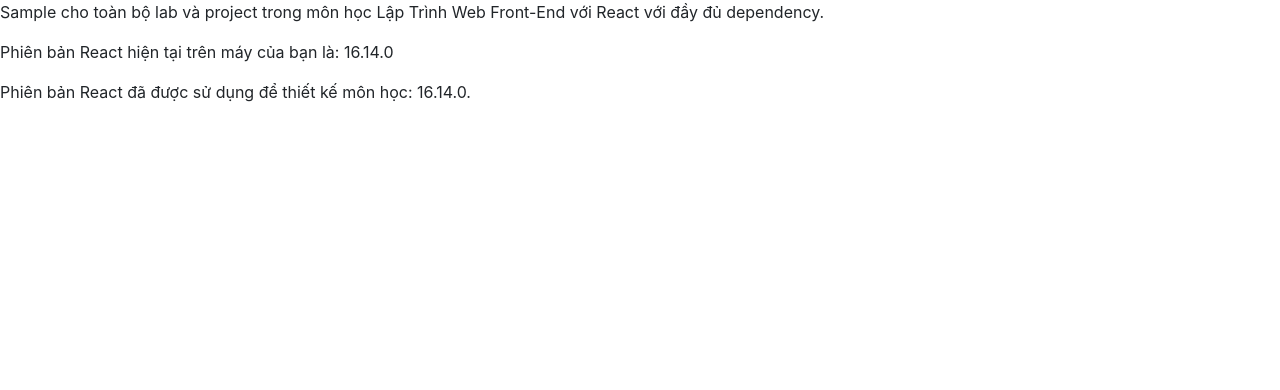
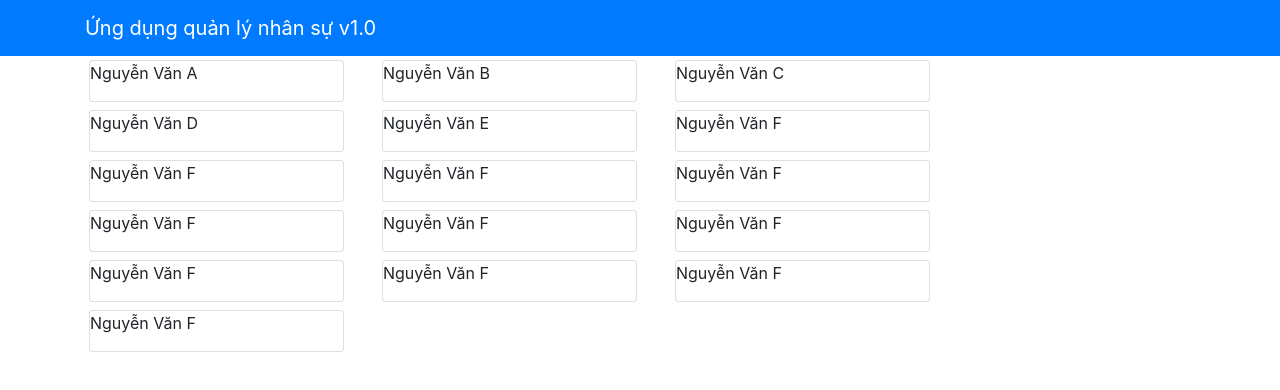
Before and after one commit to dtrungqt/RJS101x_ASM, a React (Create React App) app: page / in a window 1280 px wide. Shown: the top 390 px of the page. Built offline with nearby package versions, Linux system fonts and the light colour scheme.

Commit message:
3rd show staff list

```diff
--- a/public/index.html
+++ b/public/index.html
@@ -24,7 +24,7 @@
       work correctly both with client-side routing and a non-root public URL.
       Learn how to configure a non-root public URL by running `npm run build`.
     -->
-    <title>React App</title>
+    <title>Ứng dụng quản lý nhân sự</title>
   </head>
   <body>
     <noscript>You need to enable JavaScript to run this app.</noscript>
--- a/src/App.js
+++ b/src/App.js
@@ -1,13 +1,30 @@
-import React, { Component } from 'react';
-import './App.css';
+import React, { Component } from "react";
+import { Navbar, NavbarBrand } from "reactstrap";
+import "./App.css";
+import StaffList from "./components/StaffListComponent";
+import { STAFFS } from "./shared/staffs";
+
 class App extends Component {
+  constructor(props) {
+    super(props);
+
+    this.state = {
+      staffs: STAFFS,
+    };
+  }
 
   render() {
     return (
-      <div className="App">
-        <p>Sample cho toàn bộ lab và project trong môn học Lập Trình Web Front-End với React với đầy đủ dependency.</p>
-        <p>Phiên bản React hiện tại trên máy của bạn là: {React.version}</p>
-        <p>Phiên bản React đã được sử dụng để thiết kế môn học: 16.14.0.</p>
+      <div>
+        {/* Navbar  */}
+        <Navbar dark color="primary">
+          <div className="container">
+            <NavbarBrand href="/">Ứng dụng quản lý nhân sự v1.0</NavbarBrand>
+          </div>
+        </Navbar>
+
+        {/* Hiển thị danh sách nhân viên  */}
+        <StaffList staffs={this.state.staffs} />
       </div>
     );
   }
--- /dev/null
+++ b/src/components/StaffListComponent.js
@@ -0,0 +1,35 @@
+import React, { Component } from "react";
+import { Card } from "reactstrap";
+
+//TẠO StaffList Component
+class StaffList extends Component {
+  constructor(props) {
+    super(props);
+
+    this.state = {
+      selectedStaff: null,
+    };
+  }
+
+  //hàm hiển thị component
+  render() {
+    //hiển thị từng nhân viên trong staffs.jsx
+    const list = this.props.staffs.map((staff) => {
+      return (
+        <div key={staff.id} className="col-12 col-md-5 col-lg-3 m-1">
+          <Card>
+            <p>{staff.name}</p>
+          </Card>
+        </div>
+      );
+    });
+
+    return (
+      <div className="container">
+        <div className="row">{list}</div>
+      </div>
+    );
+  }
+}
+
+export default StaffList;
--- /dev/null
+++ b/src/shared/staffs.jsx
@@ -0,0 +1,209 @@
+export const DEPARTMENTS = [
+  {
+    id: "Dept01",
+    name: "Sale",
+    numberOfStaff: 1,
+  },
+  {
+    id: "Dept02",
+    name: "HR",
+    numberOfStaff: 3,
+  },
+  {
+    id: "Dept03",
+    name: "Marketing",
+    numberOfStaff: 2,
+  },
+  {
+    id: "Dept04",
+    name: "IT",
+    numberOfStaff: 1,
+  },
+  {
+    id: "Dept05",
+    name: "Finance",
+    numberOfStaff: 11,
+  },
+];
+export const ROLE = {
+  NORMAL_STAFF: "Nhân viên",
+  MANAGER_STAFF: "Quản lý",
+};
+export const STAFFS = [
+  {
+    id: 0,
+    name: "Nguyễn Văn A",
+    doB: "1999-01-01T08:59:00.000Z",
+    salaryScale: 1.1,
+    startDate: "2019-04-30T08:59:00.000Z",
+    department: DEPARTMENTS[0],
+    annualLeave: 1,
+    overTime: 1,
+    image: "/assets/images/alberto.png",
+  },
+  {
+    id: 1,
+    name: "Nguyễn Văn B",
+    doB: "2000-01-01T08:59:00.000Z",
+    salaryScale: 1.2,
+    startDate: "2019-04-30T08:59:00.000Z",
+    department: DEPARTMENTS[1],
+    annualLeave: 2,
+    overTime: 3,
+    image: "/assets/images/alberto.png",
+  },
+  {
+    id: 2,
+    name: "Nguyễn Văn C",
+    doB: "2001-01-01T08:59:00.000Z",
+    salaryScale: 1,
+    startDate: "2019-04-30T08:59:00.000Z",
+    department: DEPARTMENTS[3],
+    annualLeave: 4,
+    overTime: 5,
+    image: "/assets/images/alberto.png",
+  },
+  {
+    id: 3,
+    name: "Nguyễn Văn D",
+    doB: "2002-01-01T08:59:00.000Z",
+    salaryScale: 1,
+    startDate: "2019-04-30T08:59:00.000Z",
+    department: DEPARTMENTS[2],
+    annualLeave: 6,
+    overTime: 7,
+    image: "/assets/images/alberto.png",
+  },
+  {
+    id: 4,
+    name: "Nguyễn Văn E",
+    doB: "1999-01-01T08:59:00.000Z",
+    salaryScale: 1,
+    startDate: "2019-04-30T08:59:00.000Z",
+    department: DEPARTMENTS[2],
+    annualLeave: 8,
+    overTime: 1,
+    image: "/assets/images/alberto.png",
+  },
+  {
+    id: 5,
+    name: "Nguyễn Văn F",
+    doB: "2003-01-01T08:59:00.000Z",
+    salaryScale: 1,
+    startDate: "2019-04-30T08:59:00.000Z",
+    department: DEPARTMENTS[4],
+    annualLeave: 9,
+    overTime: 10,
+    image: "/assets/images/alberto.png",
+  },
+  {
+    id: 6,
+    name: "Nguyễn Văn F",
+    doB: "2003-01-01T08:59:00.000Z",
+    salaryScale: 1,
+    startDate: "2019-04-30T08:59:00.000Z",
+    department: DEPARTMENTS[4],
+    annualLeave: 9,
+    overTime: 10,
+    image: "/assets/images/alberto.png",
+  },
+  {
+    id: 7,
+    name: "Nguyễn Văn F",
+    doB: "2003-01-01T08:59:00.000Z",
+    salaryScale: 1,
+    startDate: "2019-04-30T08:59:00.000Z",
+    department: DEPARTMENTS[2],
+    annualLeave: 9,
+    overTime: 10,
+    image: "/assets/images/alberto.png",
+  },
+  {
+    id: 8,
+    name: "Nguyễn Văn F",
+    doB: "2003-01-01T08:59:00.000Z",
+    salaryScale: 1,
+    startDate: "2019-04-30T08:59:00.000Z",
+    department: DEPARTMENTS[3],
+    annualLeave: 9,
+    overTime: 10,
+    image: "/assets/images/alberto.png",
+  },
+  {
+    id: 9,
+    name: "Nguyễn Văn F",
+    doB: "2003-01-01T08:59:00.000Z",
+    salaryScale: 1,
+    startDate: "2019-04-30T08:59:00.000Z",
+    department: DEPARTMENTS[4],
+    annualLeave: 9,
+    overTime: 10,
+    image: "/assets/images/alberto.png",
+  },
+  {
+    id: 10,
+    name: "Nguyễn Văn F",
+    doB: "2003-01-01T08:59:00.000Z",
+    salaryScale: 1,
+    startDate: "2019-04-30T08:59:00.000Z",
+    department: DEPARTMENTS[4],
+    annualLeave: 9,
+    overTime: 10,
+    image: "/assets/images/alberto.png",
+  },
+  {
+    id: 11,
+    name: "Nguyễn Văn F",
+    doB: "2003-01-01T08:59:00.000Z",
+    salaryScale: 1,
+    startDate: "2019-04-30T08:59:00.000Z",
+    department: DEPARTMENTS[4],
+    annualLeave: 9,
+    overTime: 10,
+    image: "/assets/images/alberto.png",
+  },
+  {
+    id: 12,
+    name: "Nguyễn Văn F",
+    doB: "2003-01-01T08:59:00.000Z",
+    salaryScale: 1,
+    startDate: "2019-04-30T08:59:00.000Z",
+    department: DEPARTMENTS[4],
+    annualLeave: 9,
+    overTime: 10,
+    image: "/assets/images/alberto.png",
+  },
+  {
+    id: 13,
+    name: "Nguyễn Văn F",
+    doB: "2003-01-01T08:59:00.000Z",
+    salaryScale: 1,
+    startDate: "2019-04-30T08:59:00.000Z",
+    department: DEPARTMENTS[4],
+    annualLeave: 9,
+    overTime: 10,
+    image: "/assets/images/alberto.png",
+  },
+  {
+    id: 14,
+    name: "Nguyễn Văn F",
+    doB: "2003-01-01T08:59:00.000Z",
+    salaryScale: 1,
+    startDate: "2019-04-30T08:59:00.000Z",
+    department: DEPARTMENTS[4],
+    annualLeave: 9,
+    overTime: 10,
+    image: "/assets/images/alberto.png",
+  },
+  {
+    id: 15,
+    name: "Nguyễn Văn F",
+    doB: "2003-01-01T08:59:00.000Z",
+    salaryScale: 1,
+    startDate: "2019-04-30T08:59:00.000Z",
+    department: DEPARTMENTS[4],
+    annualLeave: 9,
+    overTime: 10,
+    image: "/assets/images/alberto.png",
+  },
+];
```
